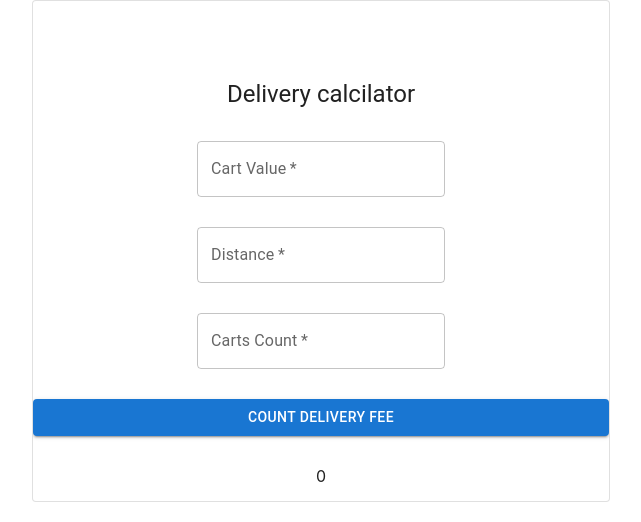
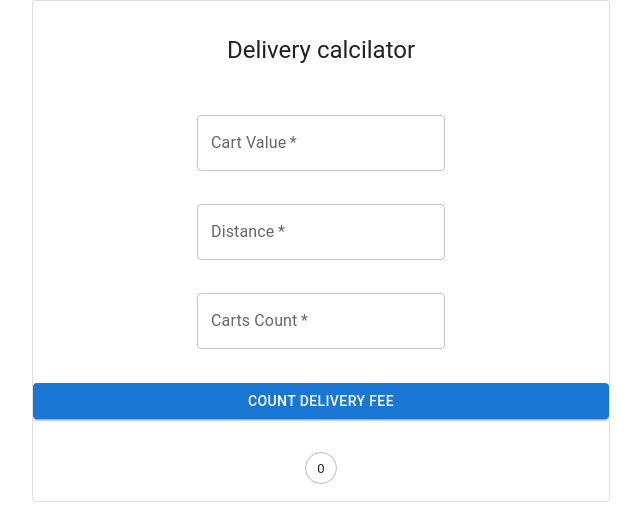
Before and after one commit to ElizPN/delivery-calculator, a React (Create React App) app: page / in a window 1280 px wide. Shown: the top 522 px of the page, without its empty margins (32-673 px from the left). Built offline with nearby package versions, Linux system fonts and the light colour scheme.

Commit message:
feat: do not allow negative values

```diff
--- a/src/DeliveryCalculator/DeliveryCalculator.tsx
+++ b/src/DeliveryCalculator/DeliveryCalculator.tsx
@@ -1,4 +1,4 @@
-import { Box, Button, Card, Container, TextField, Typography } from '@mui/material';
+import { Box, Button, Card, Chip, Container, TextField, Typography } from '@mui/material';
 import { useState } from 'react';
 import { getDeliveryFee } from './getDeliveryFee';
 import { CardHeader } from '@mui/material';
@@ -21,16 +21,17 @@ export function DeliveryCalculator() {
 
     return <Container>
         <Card variant="outlined" sx={{ display: "flex", justifyContent: "space-around", height: "500px", width: "50%", flexDirection: "column" }}>
-            <CardHeader></CardHeader>
-            <Typography variant="h5">
-                Delivery calcilator
-            </Typography>
+            <CardHeader title="Delivery calcilator" />
             <Box>
                 <TextField
                     onChange={(event) => setCartValue(Number(event.target.value))}
                     required
+                    type='number'
                     id="outlined-required"
                     label="Cart Value"
+                    InputProps={{
+                        inputProps: { min: 0 }
+                    }}
 
                 />
             </Box>
@@ -38,8 +39,12 @@ export function DeliveryCalculator() {
                 <TextField
                     onChange={(event) => setDistance(Number(event.target.value))}
                     required
+                    type='number'
                     id="outlined-required"
                     label="Distance"
+                    InputProps={{
+                        inputProps: { min: 0 }
+                    }}
                 />
             </Box>
             <Box>
@@ -49,6 +54,9 @@ export function DeliveryCalculator() {
                     required
                     id="outlined-required"
                     label="Carts Count"
+                    InputProps={{
+                        inputProps: { min: 0 }
+                    }}
                 />
             </Box>
 
@@ -57,7 +65,7 @@ export function DeliveryCalculator() {
                 Count Delivery Fee
             </Button>
 
-            <Box>{deliveryFee}</Box>
+            <Box><Chip label={deliveryFee} variant="outlined" /></Box>
         </Card>
     </Container >
 
```
